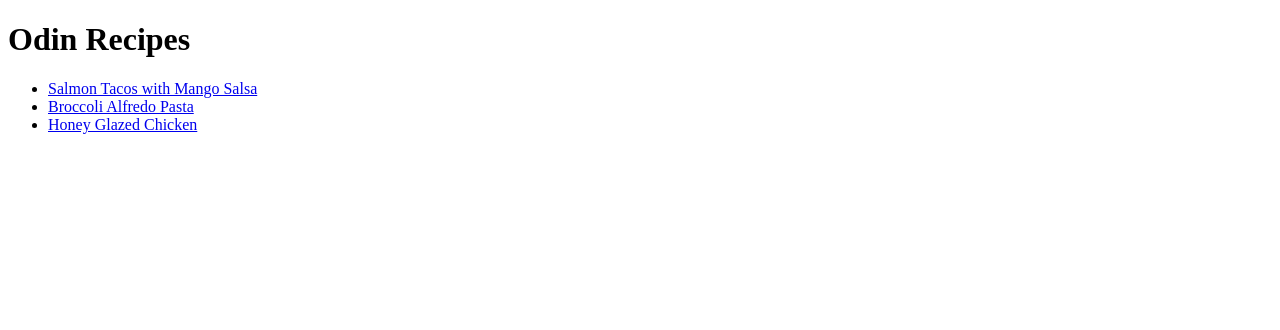
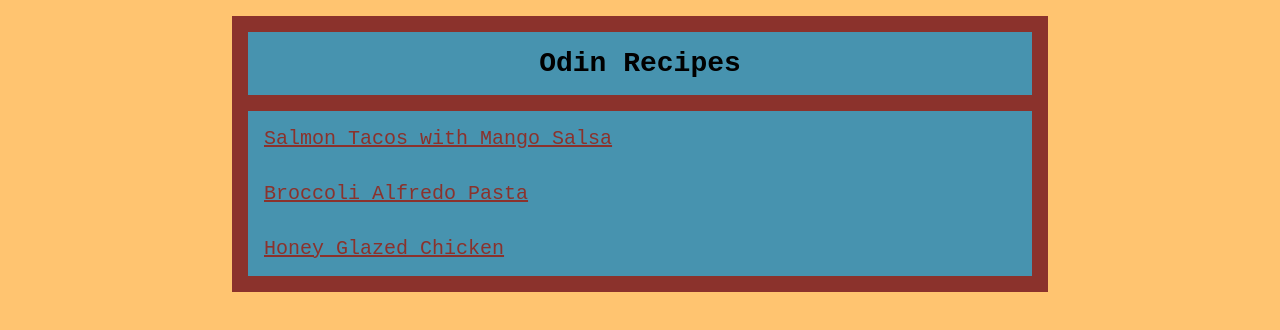
Before and after one commit to jerichoMD/odin-recipes, a plain HTML site: page index.html in a window 1280 px wide. Drawn offline with Linux system fonts and the light colour scheme.

Commit message:
Add styles.css and various classes to index.html for styling purposes

```diff
--- a/index.html
+++ b/index.html
@@ -5,15 +5,19 @@
     <meta charset="UTF-8">
     <meta name="viewport" content="width=device-width, initial-scale=1.0">
     <title>Odin Recipes</title>
+    <link rel="stylesheet" href="styles.css">
 </head>
 
 <body>
-    <h1>Odin Recipes</h1>
-    <ul>
-        <li><a href="recipes/salmontacos.html">Salmon Tacos with Mango Salsa</a></li>
-        <li><a href="recipes/broccolialfredo.html">Broccoli Alfredo Pasta</a></li>
-        <li><a href="recipes/honeychicken.html">Honey Glazed Chicken</a></li>
-    </ul>
+    <div class="card">
+        <h1 class="title">Odin Recipes</h1>
+        <ul class="recipes">
+            <li><a href="recipes/salmontacos.html">Salmon Tacos with Mango Salsa</a></li>
+            <li><a href="recipes/broccolialfredo.html">Broccoli Alfredo Pasta</a></li>
+            <li><a href="recipes/honeychicken.html">Honey Glazed Chicken</a></li>
+        </ul>
 </body>
+</div>
+
 
 </html>
--- /dev/null
+++ b/styles.css
@@ -0,0 +1,43 @@
+* {
+    margin: 0;
+    padding: 0;
+}
+
+body {
+    background-color: #FFC470;
+    font-family: monospace;
+}
+
+.card {
+    background-color: #8B322C;
+    width: 800px;
+    margin: 16px auto;
+    padding: 8px;
+}
+
+.recipes,
+.title {
+    background-color: #4793AF;
+    margin: 8px;
+}
+
+.title {
+    padding: 16px;
+    font-size: 1.75rem;
+    margin-bottom: 16px;
+    text-align: center;
+}
+
+.recipes li {
+    list-style-type: none;
+    padding: 16px;
+    font-size: 1.25rem;
+}
+
+a {
+    color: #8B322C;
+}
+
+a:hover {
+    color: #DD5746;
+}
```
